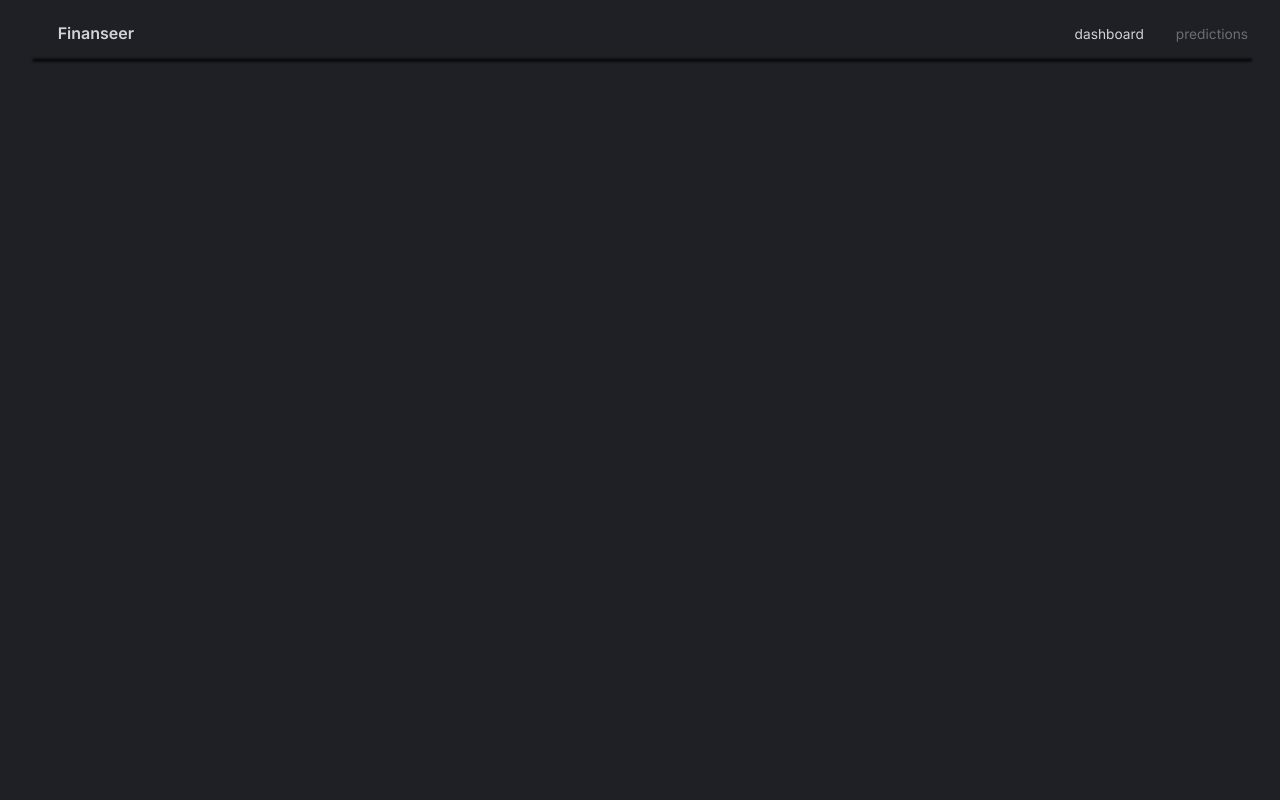
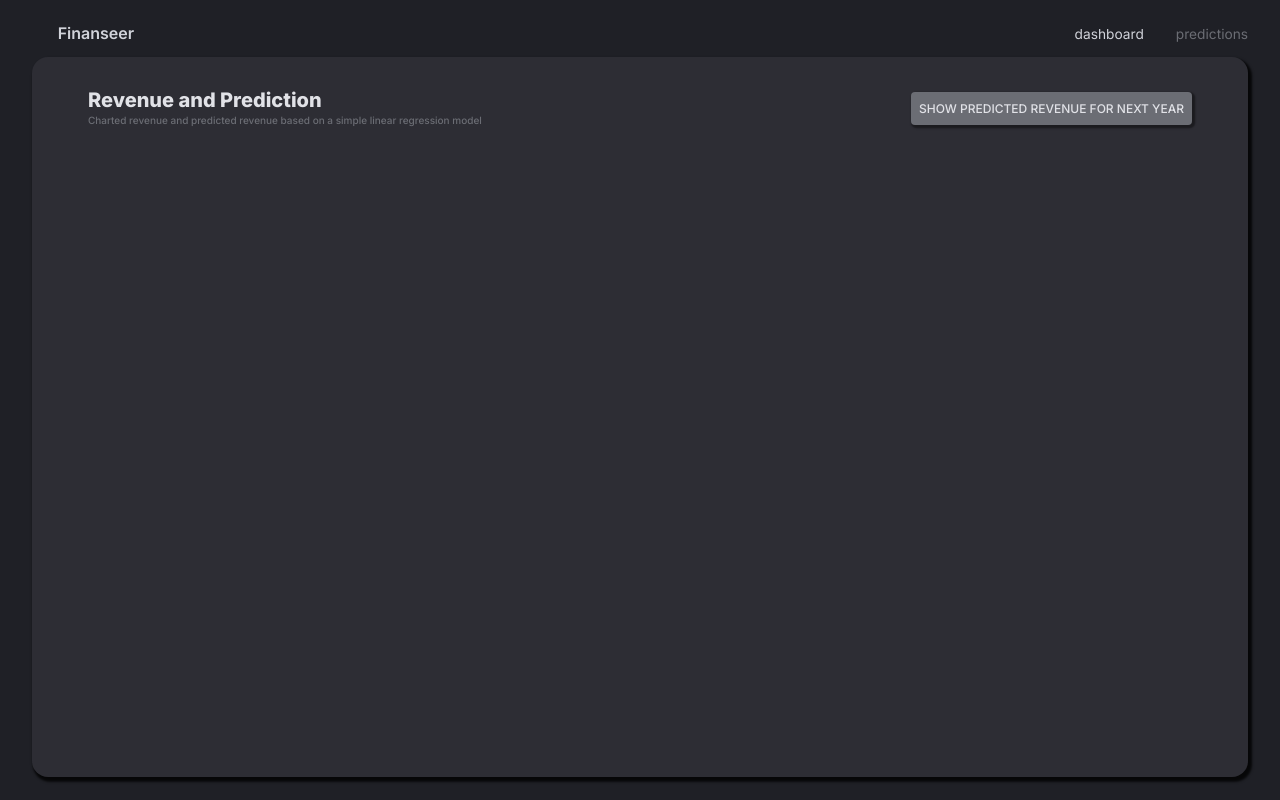
Before and after one commit to nka192/finance-dashboard, a React (Vite) app in the folder client/: page /predictions in a window 1280 px wide. Built offline with nearby package versions, Linux system fonts and the light colour scheme; no server answers; some icons are missing.

Commit message:
add revenue header, description, and toggle button layout to Predictions page

```diff
--- a/client/src/scenes/predictions/index.tsx
+++ b/client/src/scenes/predictions/index.tsx
@@ -1,16 +1,39 @@
 import DashboardBox from "@/components/DashboardBox";
+import FlexBetween from "@/components/FlexBetween";
 import { useGetKpisQuery } from "@/state/api";
-import { useTheme } from "@mui/material";
+import { Box, Button, Typography, useTheme } from "@mui/material";
 import React, { useState } from "react";
 
 type Props = {};
 
 const Predictions = (props: Props) => {
   const { palette } = useTheme();
-  const { isPredictions, setPredictions } = useState(false);
+  const { isPredictions, setIsPredictions } = useState(false);
   const { data: kpiData } = useGetKpisQuery();
 
-  return <DashboardBox></DashboardBox>;
+  return (
+    <DashboardBox width="100%" height="100%" p="1rem" overflow="hidden">
+      <FlexBetween m="1rem 2.5rem" gap="1rem">
+        <Box>
+          <Typography variant="h3">Revenue and Prediction</Typography>
+          <Typography variant="h6">
+            Charted revenue and predicted revenue based on a simple linear
+            regression model
+          </Typography>
+        </Box>
+        <Button
+          onClick={() => setIsPredictions(!isPredictions)}
+          sx={{
+            color: palette.grey[200],
+            bgcolor: palette.grey[700],
+            boxShadow: "0.1rem 0.1rem 0.1rem 0.1rem rgba(0,0,0,0.4)",
+          }}
+        >
+          Show Predicted Revenue for Next Year
+        </Button>
+      </FlexBetween>
+    </DashboardBox>
+  );
 };
 
 export default Predictions;
```
